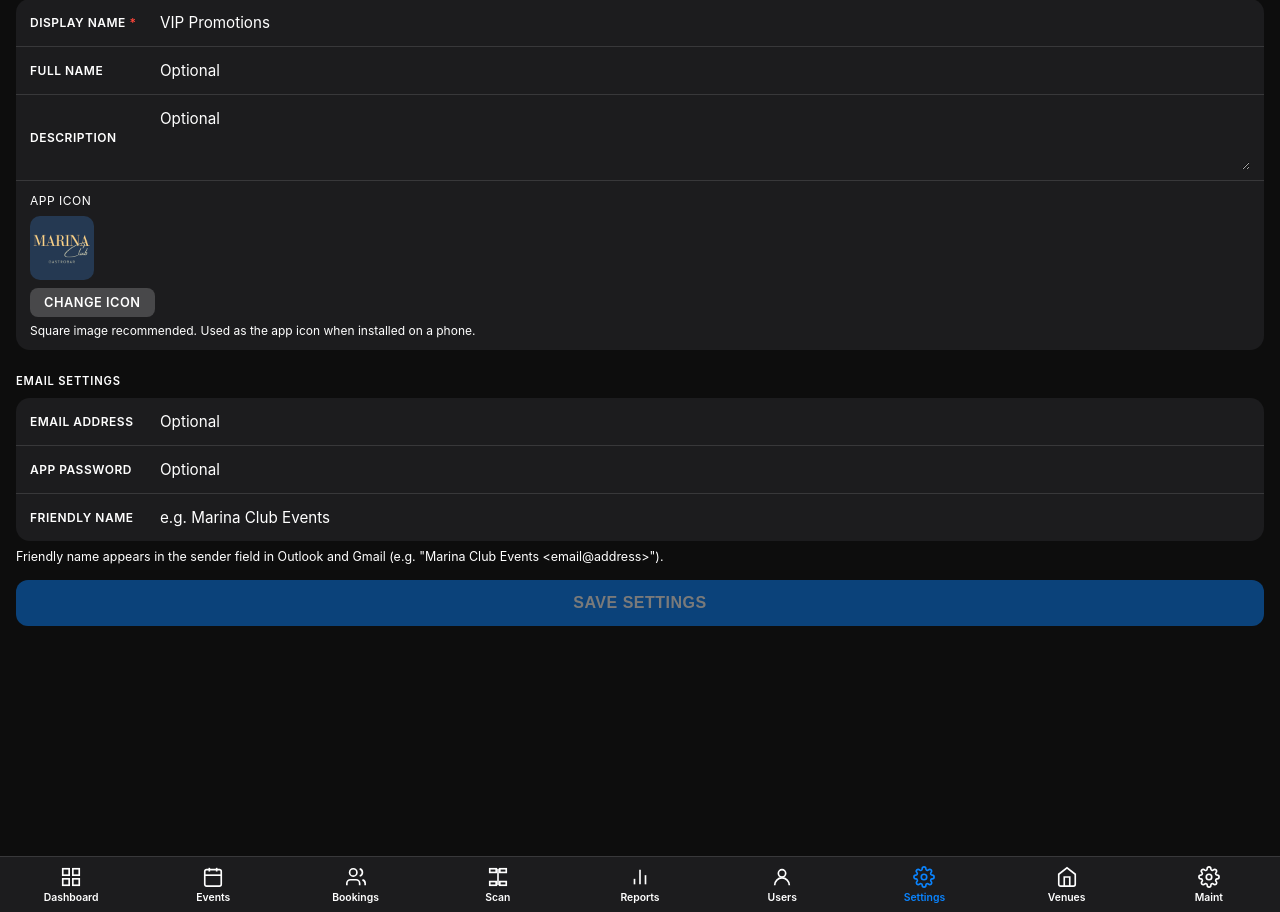
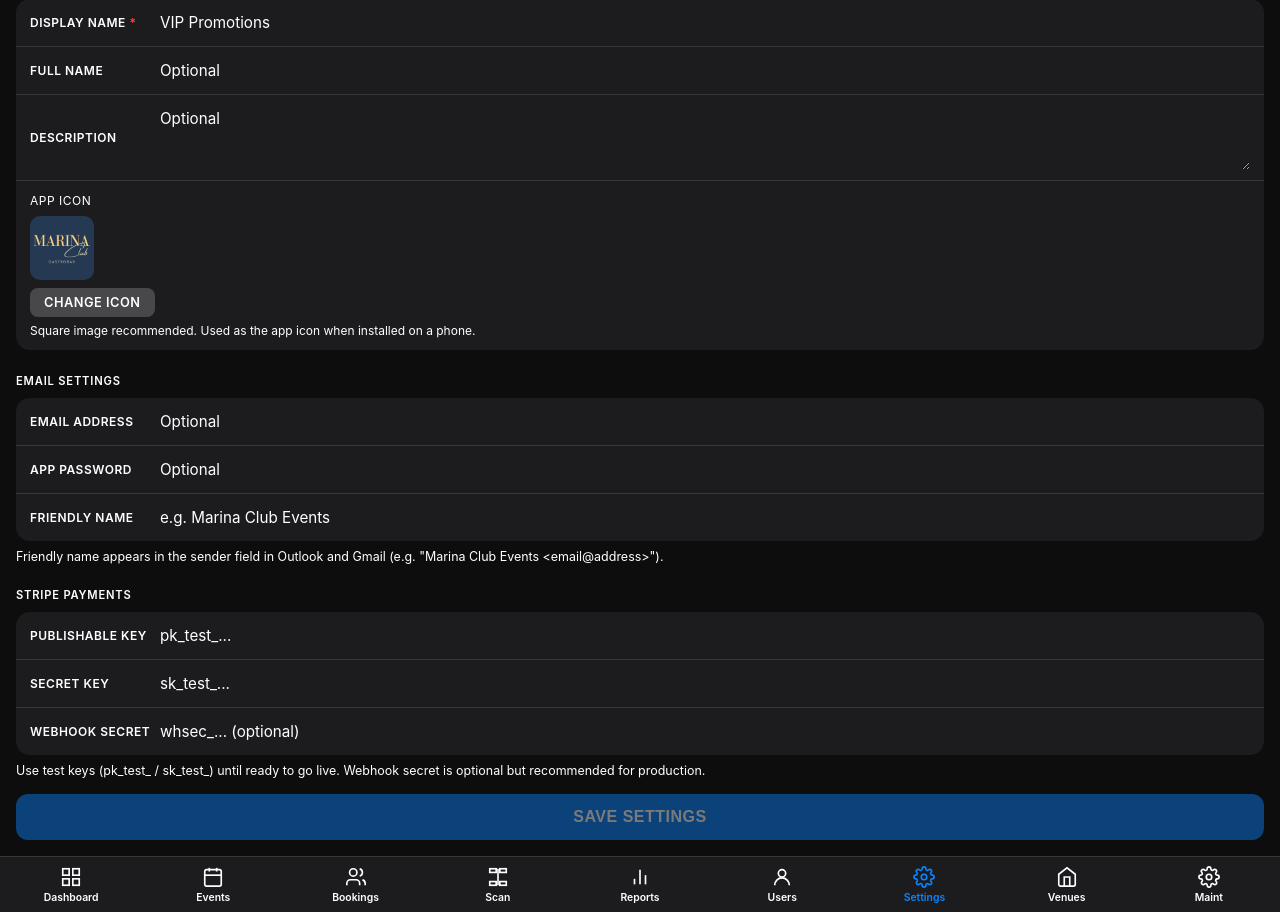
Before and after one commit to IndaloMan/EventManagement, a Flask app: page /admin/settings in a window 1280 px wide. Shown: the part 114-1026 px from the top of the page. Run offline with Flask 3, Linux system fonts and the light colour scheme; a user stored in the database is signed in.

Commit message:
Add Stripe online payment option per event
- New payment_mode field on events: cash / stripe / both
- Stripe Checkout Session created on reservation submit
- Webhook endpoint auto-marks reservation paid on payment success
- Success redirect also marks paid (handles browser close before webhook)
- Cancel page offers retry or pay-at-bar fallback (both mode)
- Stripe keys (publishable, secret, webhook secret) added to admin settings
- DB migrations for payment_mode, stripe_payment_intent_id, stripe keys

Co-Authored-By: Claude Sonnet 4.6 <noreply@anthropic.com>

```diff
--- a/app.py
+++ b/app.py
@@ -5,6 +5,7 @@ import os
 import re
 from PIL import Image
 import uuid
+import stripe
 from functools import wraps
 from datetime import datetime, timedelta
 from flask import (Flask, render_template, request, redirect, url_for,
@@ -28,7 +29,8 @@ login_manager.login_view = 'admin_login'
 ALLOWED_EXTENSIONS = {'png', 'jpg', 'jpeg', 'gif', 'webp', 'pdf'}
 
 PUBLIC_ROUTES = ('index', 'business_events', 'business_flyer', 'reserve', 'reservation_manage',
-                 'embed_event', 'embed_business', 'static', 'manifest_json', 'login_redirect')
+                 'embed_event', 'embed_business', 'static', 'manifest_json', 'login_redirect',
+                 'stripe_checkout', 'stripe_success', 'stripe_cancel', 'stripe_webhook')
 
 
 def get_lang():
@@ -255,6 +257,45 @@ def reserve(event_id):
         db.session.flush()
         log_reservation(reservation.id, 'reserved',
                         notes=f'{reservation.name}, {reservation.num_tickets} ticket(s)')
+
+        payment_choice = request.form.get('payment_choice', 'online')
+        use_stripe = (
+            event.price > 0 and
+            event.payment_mode in ('stripe', 'both') and
+            (event.payment_mode == 'stripe' or payment_choice == 'online')
+        )
+
+        if use_stripe:
+            settings = AppSettings.query.first()
+            if settings and settings.stripe_secret_key:
+                stripe.api_key = settings.stripe_secret_key
+                try:
+                    ticket_label = 'ticket' if reservation.num_tickets == 1 else 'tickets'
+                    checkout_session = stripe.checkout.Session.create(
+                        payment_method_types=['card'],
+                        line_items=[{
+                            'price_data': {
+                                'currency': 'eur',
+                                'product_data': {
+                                    'name': f'{event.title} — {reservation.num_tickets} {ticket_label}',
+                                },
+                                'unit_amount': int(event.price * 100),
+                            },
+                            'quantity': reservation.num_tickets,
+                        }],
+                        mode='payment',
+                        success_url=f"{app.config['APP_URL']}/stripe/success?ref={reservation.reference_code}&session_id={{CHECKOUT_SESSION_ID}}",
+                        cancel_url=f"{app.config['APP_URL']}/stripe/cancel?ref={reservation.reference_code}",
+                        metadata={'reference_code': reservation.reference_code},
+                        customer_email=reservation.email,
+                    )
+                    reservation.stripe_payment_intent_id = checkout_session.payment_intent
+                    db.session.commit()
+                    return redirect(checkout_session.url, code=303)
+                except Exception as e:
+                    flash(f'Payment setup failed: {e}', 'error')
+                    db.session.commit()
+                    return render_template('reserve.html', event=event)
 
         ref_qr_base64 = generate_reference_qr_base64(
             f"{app.config['APP_URL']}/admin/scan/{reservation.reference_code}")
@@ -725,6 +766,7 @@ def admin_event_new():
             max_capacity=int(request.form.get('max_capacity', 0) or 0),
             includes=request.form.get('includes', '').strip(),
             dress_code=request.form.get('dress_code', '').strip(),
+            payment_mode=request.form.get('payment_mode', 'cash'),
             is_active=True,
         )
 
@@ -798,6 +840,7 @@ def admin_event_detail(event_id):
         event.max_capacity = int(request.form.get('max_capacity', 0) or 0)
         event.includes = request.form.get('includes', '').strip()
         event.dress_code = request.form.get('dress_code', '').strip()
+        event.payment_mode = request.form.get('payment_mode', 'cash')
         event.is_active = 'is_active' in request.form
 
         for lang_code, _ in SUPPORTED_LANGUAGES:
@@ -1168,6 +1211,16 @@ def admin_settings():
                 bg.paste(resized, mask=resized.split()[3])
                 bg.save(os.path.join(icons_dir, f'icon-{size}.png'))
 
+        stripe_publishable_key = request.form.get('stripe_publishable_key', '').strip()
+        stripe_secret_key = request.form.get('stripe_secret_key', '').strip()
+        stripe_webhook_secret = request.form.get('stripe_webhook_secret', '').strip()
+        if stripe_publishable_key:
+            settings.stripe_publishable_key = stripe_publishable_key
+        if stripe_secret_key:
+            settings.stripe_secret_key = stripe_secret_key
+        if stripe_webhook_secret:
+            settings.stripe_webhook_secret = stripe_webhook_secret
+
         db.session.commit()
 
         if settings.smtp_email:
@@ -1181,6 +1234,125 @@ def admin_settings():
     icon_exists = os.path.exists(os.path.join(app.static_folder, 'icons', 'icon-192.png'))
     return render_template('admin/settings.html', settings=settings,
                            icon_exists=icon_exists, now=int(datetime.utcnow().timestamp()))
+
+
+# ---------------------------------------------------------------------------
+# Stripe payment routes
+# ---------------------------------------------------------------------------
+
+def _create_stripe_session(reservation, event, settings):
+    """Create a Stripe Checkout Session for the given reservation."""
+    stripe.api_key = settings.stripe_secret_key
+    ticket_label = 'ticket' if reservation.num_tickets == 1 else 'tickets'
+    session = stripe.checkout.Session.create(
+        payment_method_types=['card'],
+        line_items=[{
+            'price_data': {
+                'currency': 'eur',
+                'product_data': {
+                    'name': f'{event.title} — {reservation.num_tickets} {ticket_label}',
+                },
+                'unit_amount': int(event.price * 100),
+            },
+            'quantity': reservation.num_tickets,
+        }],
+        mode='payment',
+        success_url=f"{app.config['APP_URL']}/stripe/success?ref={reservation.reference_code}&session_id={{CHECKOUT_SESSION_ID}}",
+        cancel_url=f"{app.config['APP_URL']}/stripe/cancel?ref={reservation.reference_code}",
+        metadata={'reference_code': reservation.reference_code},
+        customer_email=reservation.email,
+    )
+    return session
+
+
+@app.route('/stripe/checkout/<reference_code>', methods=['POST'])
+def stripe_checkout(reference_code):
+    """Retry Stripe checkout for an existing pending reservation."""
+    reservation = Reservation.query.filter_by(reference_code=reference_code.upper()).first_or_404()
+    event = reservation.event
+
+    if reservation.status != 'pending':
+        flash('This reservation cannot be paid online.', 'error')
+        return redirect(url_for('reservation_manage', reference_code=reservation.reference_code))
+
+    settings = AppSettings.query.first()
+    if not settings or not settings.stripe_secret_key:
+        flash('Online payment is not available.', 'error')
+        return redirect(url_for('reservation_manage', reference_code=reservation.reference_code))
+
+    try:
+        session = _create_stripe_session(reservation, event, settings)
+        reservation.stripe_payment_intent_id = session.payment_intent
+        db.session.commit()
+        return redirect(session.url, code=303)
+    except Exception as e:
+        flash(f'Payment setup failed: {e}', 'error')
+        return redirect(url_for('reservation_manage', reference_code=reservation.reference_code))
+
+
+@app.route('/stripe/success')
+def stripe_success():
+    ref = request.args.get('ref', '').upper()
+    session_id = request.args.get('session_id', '')
+    reservation = Reservation.query.filter_by(reference_code=ref).first_or_404()
+    event = reservation.event
+
+    if reservation.status == 'pending' and session_id:
+        settings = AppSettings.query.first()
+        if settings and settings.stripe_secret_key:
+            stripe.api_key = settings.stripe_secret_key
+            try:
+                cs = stripe.checkout.Session.retrieve(session_id)
+                if cs.payment_status == 'paid':
+                    reservation.status = 'paid'
+                    reservation.paid_at = datetime.utcnow()
+                    log_reservation(reservation.id, 'paid', notes='Stripe online payment')
+                    db.session.commit()
+            except Exception:
+                pass
+
+    return render_template('stripe_success.html', reservation=reservation, event=event)
+
+
+@app.route('/stripe/cancel')
+def stripe_cancel():
+    ref = request.args.get('ref', '').upper()
+    reservation = Reservation.query.filter_by(reference_code=ref).first_or_404()
+    event = reservation.event
+    return render_template('stripe_cancel.html', reservation=reservation, event=event)
+
+
+@app.route('/stripe/webhook', methods=['POST'])
+def stripe_webhook():
+    settings = AppSettings.query.first()
+    if not settings or not settings.stripe_secret_key:
+        return '', 400
+
+    stripe.api_key = settings.stripe_secret_key
+    payload = request.get_data()
+    sig_header = request.headers.get('Stripe-Signature', '')
+
+    if settings.stripe_webhook_secret:
+        try:
+            event_obj = stripe.Webhook.construct_event(payload, sig_header, settings.stripe_webhook_secret)
+        except (ValueError, stripe.error.SignatureVerificationError):
+            return '', 400
+    else:
+        import json as _json
+        event_obj = _json.loads(payload)
+
+    if event_obj['type'] == 'checkout.session.completed':
+        cs = event_obj['data']['object']
+        ref = (cs.get('metadata') or {}).get('reference_code', '')
+        if ref:
+            reservation = Reservation.query.filter_by(reference_code=ref).first()
+            if reservation and reservation.status == 'pending':
+                reservation.status = 'paid'
+                reservation.paid_at = datetime.utcnow()
+                log_reservation(reservation.id, 'paid', notes='Stripe webhook confirmation')
+                db.session.commit()
+
+    return '', 200
 
 
 # ---------------------------------------------------------------------------
@@ -1215,6 +1387,19 @@ def init_db():
             if 'event_code' not in ev_cols:
                 conn.execute(db.text("ALTER TABLE events ADD COLUMN event_code VARCHAR(6)"))
                 conn.commit()
+            if 'payment_mode' not in ev_cols:
+                conn.execute(db.text("ALTER TABLE events ADD COLUMN payment_mode VARCHAR(10) DEFAULT 'cash'"))
+                conn.commit()
+            res_cols2 = [r[1] for r in conn.execute(db.text("PRAGMA table_info(reservations)"))]
+            if 'stripe_payment_intent_id' not in res_cols2:
+                conn.execute(db.text("ALTER TABLE reservations ADD COLUMN stripe_payment_intent_id VARCHAR(256)"))
+                conn.commit()
+            settings_cols = [r[1] for r in conn.execute(db.text("PRAGMA table_info(app_settings)"))]
+            if 'stripe_publishable_key' not in settings_cols:
+                conn.execute(db.text("ALTER TABLE app_settings ADD COLUMN stripe_publishable_key VARCHAR(256)"))
+                conn.execute(db.text("ALTER TABLE app_settings ADD COLUMN stripe_secret_key VARCHAR(256)"))
+                conn.execute(db.text("ALTER TABLE app_settings ADD COLUMN stripe_webhook_secret VARCHAR(256)"))
+                conn.commit()
         for ev in Event.query.filter(Event.event_code == None).all():
             ev.event_code = generate_event_code()
         db.session.commit()
--- a/models.py
+++ b/models.py
@@ -140,6 +140,7 @@ class Event(db.Model):
     poster_filename = db.Column(db.String(256))
     terms_filename = db.Column(db.String(256))
     is_active = db.Column(db.Boolean, default=True)
+    payment_mode = db.Column(db.String(10), default='cash')
     created_at = db.Column(db.DateTime, default=datetime.utcnow)
     updated_at = db.Column(db.DateTime, default=datetime.utcnow, onupdate=datetime.utcnow)
     reservations = db.relationship('Reservation', backref='event', lazy=True)
@@ -178,6 +179,7 @@ class Reservation(db.Model):
     lang = db.Column(db.String(2), default='en')
     is_comp = db.Column(db.Boolean, default=False)
     notes = db.Column(db.Text)
+    stripe_payment_intent_id = db.Column(db.String(256))
     created_at = db.Column(db.DateTime, default=datetime.utcnow)
     updated_at = db.Column(db.DateTime, default=datetime.utcnow, onupdate=datetime.utcnow)
     paid_at = db.Column(db.DateTime)
@@ -200,6 +202,9 @@ class AppSettings(db.Model):
     smtp_email = db.Column(db.String(120))
     smtp_password = db.Column(db.String(256))
     smtp_from_name = db.Column(db.String(100))
+    stripe_publishable_key = db.Column(db.String(256))
+    stripe_secret_key = db.Column(db.String(256))
+    stripe_webhook_secret = db.Column(db.String(256))
 
 
 class Maintenance(db.Model):
--- a/requirements.txt
+++ b/requirements.txt
@@ -5,3 +5,4 @@ Werkzeug>=3.0.0
 qrcode[pil]>=7.4
 Pillow>=10.0.0
 gunicorn>=21.2.0
+stripe>=7.0.0
--- a/templates/admin/settings.html
+++ b/templates/admin/settings.html
@@ -63,6 +63,32 @@
         Friendly name appears in the sender field in Outlook and Gmail (e.g. "Marina Club Events &lt;email@address&gt;").
     </p>
 
+    <p class="section-title" style="margin-top: 24px;">Stripe Payments</p>
+
+    <div class="field-group">
+        <div class="field-row">
+            <label>Publishable key</label>
+            <input type="text" name="stripe_publishable_key"
+                   value="{{ settings.stripe_publishable_key or '' }}"
+                   placeholder="{{ 'Currently set' if settings.stripe_publishable_key else 'pk_test_...' }}">
+        </div>
+        <div class="field-row">
+            <label>Secret key</label>
+            <input type="password" name="stripe_secret_key"
+                   autocomplete="new-password"
+                   placeholder="{{ 'Leave blank to keep current' if settings.stripe_secret_key else 'sk_test_...' }}">
+        </div>
+        <div class="field-row">
+            <label>Webhook secret</label>
+            <input type="password" name="stripe_webhook_secret"
+                   autocomplete="new-password"
+                   placeholder="{{ 'Leave blank to keep current' if settings.stripe_webhook_secret else 'whsec_... (optional)' }}">
+        </div>
+    </div>
+    <p style="font-size: 0.78rem; color: var(--text3); margin: -8px 0 16px;">
+        Use test keys (pk_test_ / sk_test_) until ready to go live. Webhook secret is optional but recommended for production.
+    </p>
+
     <button type="submit" class="btn btn-primary" style="opacity: 0.45;" id="saveBtn">Save Settings</button>
 </form>
 
--- a/translations.py
+++ b/translations.py
@@ -72,6 +72,7 @@ TRANSLATIONS = {
         'terms_link': 'Terms & Conditions',
         'payment_note': 'Payment is made at the {business} bar. This form reserves your place.',
         'btn_confirm': 'Confirm Reservation',
+        'btn_pay_online': 'Reserve & Pay Online',
         'btn_cancel': 'Cancel',
 
         # Confirmation page
@@ -146,6 +147,7 @@ TRANSLATIONS = {
         'terms_link': 'Términos y Condiciones',
         'payment_note': 'El pago se realiza en la barra de {business}. Este formulario reserva tu lugar.',
         'btn_confirm': 'Confirmar Reserva',
+        'btn_pay_online': 'Reservar y Pagar Online',
         'btn_cancel': 'Cancelar',
 
         # Confirmation page
```
Also changed, not shown: templates/admin/event_detail.html (+8 -0 lines), templates/admin/event_form.html (+8 -0 lines), templates/reserve.html (+22 -0 lines), templates/stripe_cancel.html (added, +32 -0 lines), templates/stripe_success.html (added, +23 -0 lines).
